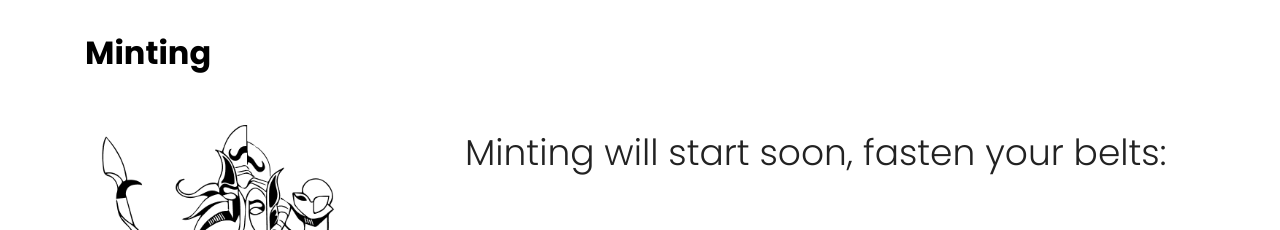
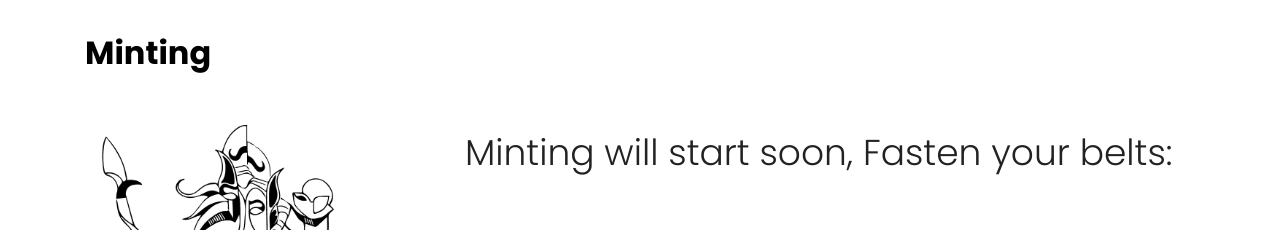
Before and after one commit to LuksoBuilders/apex-deity-landing, a Next.js app: page / in a window 1280 px wide. Shown: the part 860-1090 px from the top of the page. Built offline with nearby package versions, Linux system fonts and the light colour scheme.

Commit message:
small vocab imporvement

```diff
--- a/components/organisms/CountDown.tsx
+++ b/components/organisms/CountDown.tsx
@@ -23,18 +23,7 @@ export const CountDown = () => {
     setIsClient(true);
   }, []);
 
-  const {
-    totalSeconds,
-    seconds,
-    minutes,
-    hours,
-    days,
-    isRunning,
-    start,
-    pause,
-    resume,
-    restart,
-  } = useTimer({
+  const { seconds, minutes, hours } = useTimer({
     expiryTimestamp: new Date(1712073600000),
     onExpire: () => console.warn("onExpire called"),
   });
--- a/components/organisms/Minting.tsx
+++ b/components/organisms/Minting.tsx
@@ -32,7 +32,7 @@ export const Minting = () => {
         </Col>
         <Col md={8}>
           <div>
-            <Paragraph>Minting will start soon, fasten your belts:</Paragraph>
+            <Paragraph>Minting will start soon, Fasten your belts:</Paragraph>
           </div>
           <CountDown //@ts-ignore
           />
```
